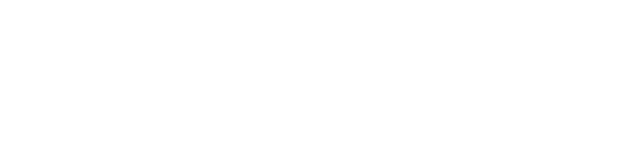
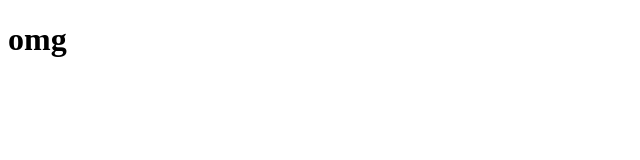
Before and after one commit to JoyfulCK/coursera-assignment, a plain HTML site: page module2_solution/index.html in a window 1280 px wide. Shown: the whole page, without its empty margins (0-640 px from the left). Drawn offline with Linux system fonts and the light colour scheme.

Commit message:
module2_soultion update

```diff
--- a/module2_solution/index.html
+++ b/module2_solution/index.html
@@ -4,6 +4,7 @@
  <title></title>
 </head>
 <body>
-<h1> </h1>
+<h1> omg
+</h1>
 </body>
 </html>
```
